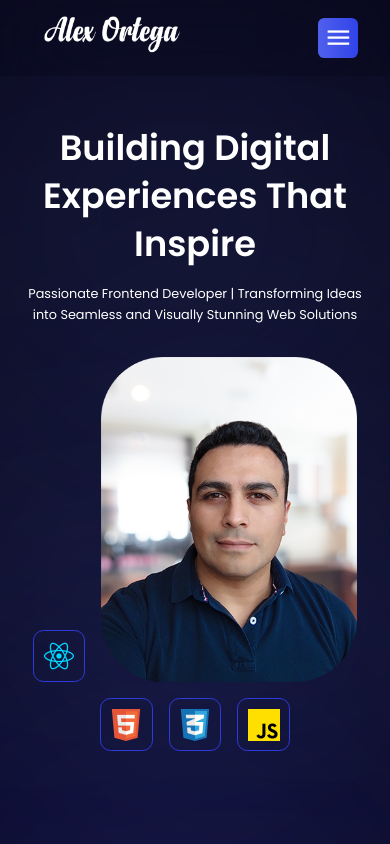
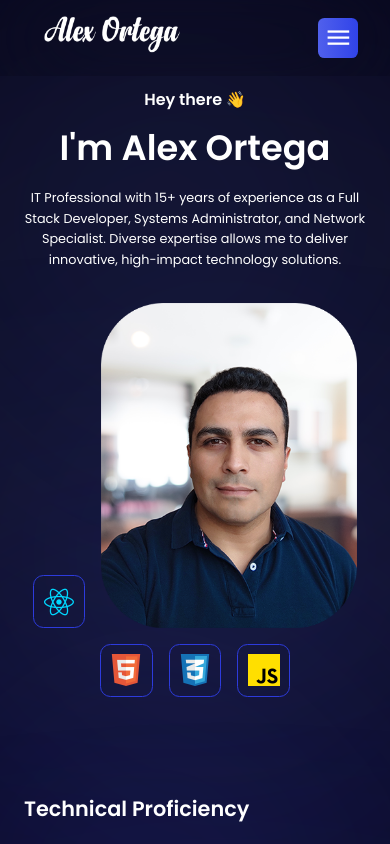
Before and after one commit to alexdevzen/portfoliodev, a React (Create React App) app: page / in a window 390 px wide. Shown: the top 844 px of the page. Built offline with nearby package versions, Linux system fonts and the light colour scheme.

Commit message:
Hero info ok

```diff
--- a/src/components/Hero/Hero.css
+++ b/src/components/Hero/Hero.css
@@ -46,8 +46,6 @@
   line-height: 2rem;
 }
 
-
-
 .cv-btn {
   /* Estilos para el botón */
   font-size: 0.9rem;
@@ -76,12 +74,10 @@
   left: 0;
   width: 100%;
   height: 100%;
-  background: linear-gradient(
-    to right,
-    rgba(255, 255, 255, 0.2),
-    rgba(255, 255, 255, 0.6),
-    rgba(255, 255, 255, 0.2)
-  );
+  background: linear-gradient(to right,
+      rgba(255, 255, 255, 0.2),
+      rgba(255, 255, 255, 0.6),
+      rgba(255, 255, 255, 0.2));
   transform: translateX(-100%);
   transition: all 0.3s ease;
 }
@@ -105,25 +101,26 @@
   left: 0;
   width: 100%;
   height: 100%;
-  background: linear-gradient(
-    to right,
-    rgba(255, 255, 255, 0.2),
-    rgba(255, 255, 255, 0.6),
-    rgba(255, 255, 255, 0.2)
-  );
+  background: linear-gradient(to right,
+      rgba(255, 255, 255, 0.2),
+      rgba(255, 255, 255, 0.6),
+      rgba(255, 255, 255, 0.2));
   transform: translateX(-100%);
   transition: all 0.3s ease;
   animation: resaltado 3s ease infinite;
 }
 
 @keyframes resaltado {
+
   /* Animación de efecto de resaltado */
   0% {
     transform: translateX(-100%);
   }
+
   50% {
     transform: translateX(100%);
   }
+
   100% {
     transform: translateX(-100%);
   }
@@ -178,6 +175,11 @@
     line-height: 4rem;
   }
 
+  .hero-content h6 {
+    font-size: 1rem;
+    line-height: 4rem;
+  }
+
   .hero-content p {
     font-size: 0.9rem;
     line-height: 1.6rem;
@@ -207,11 +209,12 @@
     margin: 2rem 0 2rem 0;
   }
 
-  .hero-container h2 {
+  .hero-container h2 h6 {
     margin-top: 3rem;
   }
 
   .hero-content h2,
+  h6,
   .hero-content p {
     width: auto;
     text-align: center;
@@ -243,6 +246,11 @@
     line-height: 3rem;
   }
 
+  .hero-content h6 {
+
+    line-height: 3rem;
+  }
+
   .hero-content p {
     font-size: 0.8rem;
     line-height: 1.3rem;
--- a/src/components/Hero/Hero.jsx
+++ b/src/components/Hero/Hero.jsx
@@ -36,10 +36,10 @@ const Hero = ({ showDownloadButton }) => {
   return (
     <section className="hero-container" id="home">
       <div className="hero-content">
-        <h2>Building Digital Experiences That Inspire</h2>
+        <h6>Hey there 👋</h6>
+        <h2>I'm Alex Ortega</h2>
         <p>
-          Passionate Frontend Developer | Transforming Ideas into Seamless and
-          Visually Stunning Web Solutions
+          IT Professional with 15+ years of experience as a Full Stack Developer, Systems Administrator, and Network Specialist. Diverse expertise allows me to deliver innovative, high-impact technology solutions.
         </p>
         <div>
           {/* Renderizamos el botón de descarga del CV si se debe mostrar */}
--- a/src/utils/data.js
+++ b/src/utils/data.js
@@ -26,7 +26,7 @@ export const SKILLS = [
     skills: [
       { skill: "Git & GitHub", percentage: "75%" },
       { skill: "Visual Studio Code", percentage: "80%" },
-      { skill: "Webpack", percentage: "60%" },
+      { skill: "Postman", percentage: "75%" },
       { skill: "Responsive Design", percentage: "70%" },
       { skill: "Photoshop", percentage: "70%" },
     ],
```
